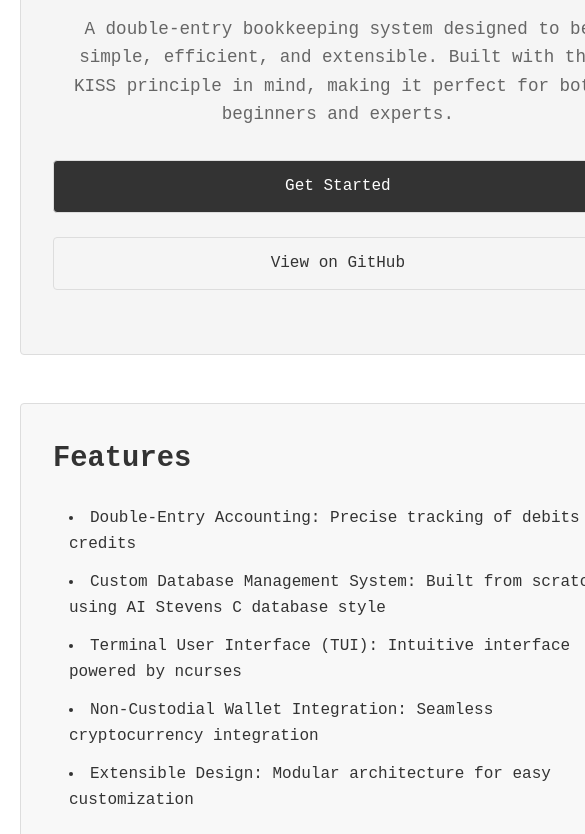
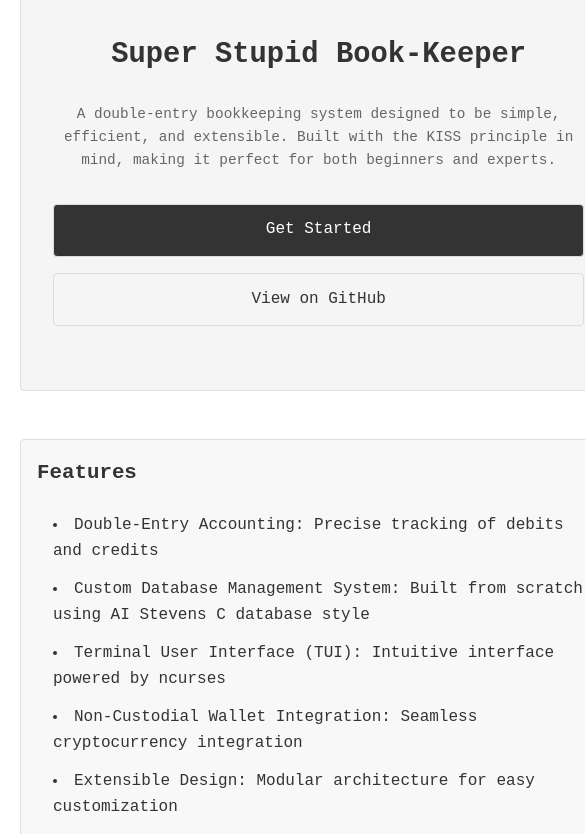
Before and after one commit to ytheg/ytheg.github.io, a plain HTML site: page index.html in a window 390 px wide. Shown: the part 347-1181 px from the top of the page, 585 px wide, since content can reach past the window. Drawn offline with Linux system fonts and the light colour scheme.

Commit message:
Style css update

```diff
--- a/styles.css
+++ b/styles.css
@@ -1,4 +1,4 @@
-/* Theme variables */
+/* Existing CSS (unchanged) */
 :root {
   /* Dark theme (default) */
   --bg-color: #1a1a1a;
@@ -292,10 +292,51 @@ footer {
 
 /* Responsive Design */
 @media (max-width: 768px) {
-  .nav-links {
-    gap: 1.5rem;
+  /* Navigation */
+  .nav-container {
+    flex-direction: column;
+    gap: 1rem;
   }
 
+  .nav-links {
+    flex-direction: column;
+    gap: 1rem;
+  }
+
+  .theme-toggle {
+    width: 100%;
+    justify-content: center;
+  }
+
+  /* Hero section */
+  .hero h1 {
+    font-size: 2rem;
+  }
+
+  .hero p {
+    font-size: 1rem;
+  }
+
+  .hero-buttons {
+    flex-direction: column;
+    gap: 1rem;
+  }
+
+  .button {
+    width: 100%;
+    text-align: center;
+  }
+
+  /* Cards */
+  .card {
+    padding: 1.5rem;
+  }
+
+  .card h2 {
+    font-size: 1.5rem;
+  }
+
+  /* Documentation */
   .doc-container {
     grid-template-columns: 1fr;
   }
@@ -307,14 +348,7 @@ footer {
     margin-bottom: 1.5rem;
   }
 
-  .hero h1 {
-    font-size: 2rem;
-  }
-
-  .hero p {
-    font-size: 1.1rem;
-  }
-
+  /* Footer */
   .footer-content {
     flex-direction: column;
     gap: 1rem;
@@ -323,17 +357,26 @@ footer {
 }
 
 @media (max-width: 480px) {
-  .nav-container {
-    flex-direction: column;
-    gap: 1rem;
+  /* Hero section */
+  .hero h1 {
+    font-size: 1.8rem;
   }
 
-  .hero-buttons {
-    flex-direction: column;
-    align-items: stretch;
+  .hero p {
+    font-size: 0.9rem;
   }
 
-  .button {
-    text-align: center;
+  /* Cards */
+  .card {
+    padding: 1rem;
+  }
+
+  .card h2 {
+    font-size: 1.3rem;
+  }
+
+  /* Code blocks */
+  pre code {
+    padding: 0.8rem;
   }
 }
```
